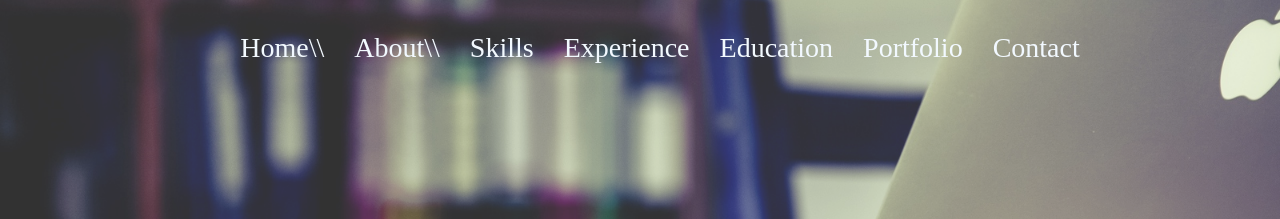
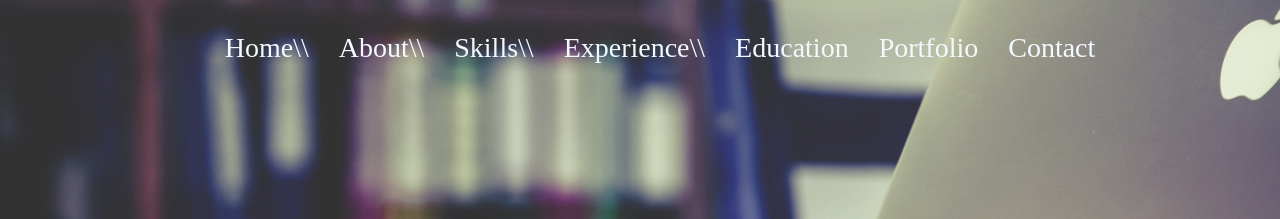
Before and after one commit to gauravkumarmakwana/My-Resume, a plain HTML site: page index.html in a window 1280 px wide. Shown: the top 219 px of the page. Drawn offline with Linux system fonts and the light colour scheme.

Commit message:
second commit

```diff
--- a/index.html
+++ b/index.html
@@ -20,8 +20,8 @@
         <ul class="horizontal-nav nav-1">
             <li><a href="#">Home\\</a></li>
             <li><a href="">About\\</a></li>
-            <li><a href="#skills">Skills</a></li>
-            <li><a href="#experience">Experience</a></li>
+            <li><a href="#skills">Skills\\</a></li>
+            <li><a href="#experience">Experience\\</a></li>
             <li><a href="#education">Education</a></li>
             <li><a href="#portfolio">Portfolio</a></li>
             <li><a href="#contact">Contact</a></li>
```
